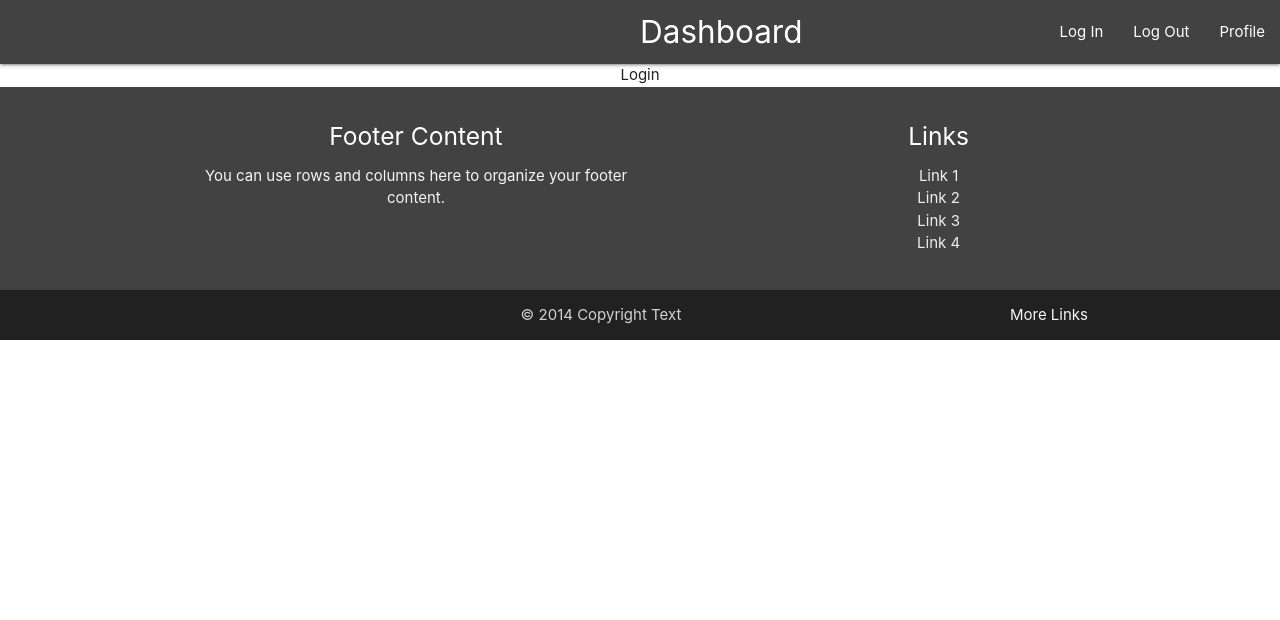
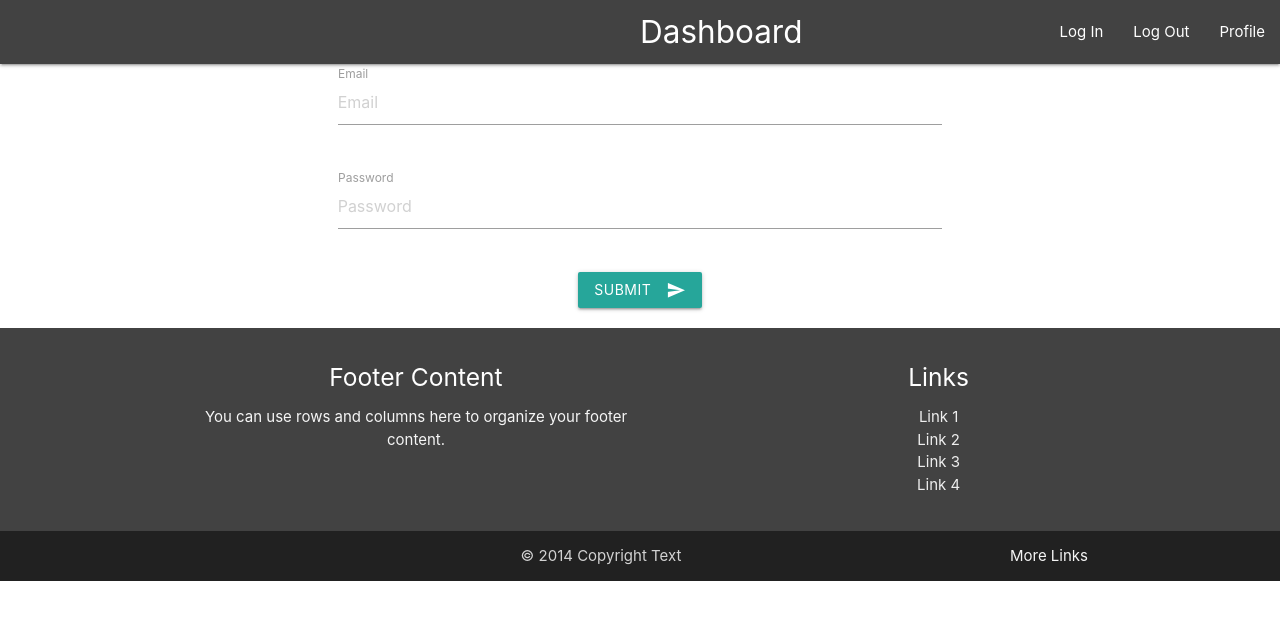
Before and after one commit to ryanoconnor285/fivexfive, a React (Create React App) app in the folder client/: page /login in a window 1280 px wide. Shown: the top 620 px of the page. Built offline with nearby package versions, Linux system fonts and the light colour scheme.

Commit message:
form, onchange, onsubmit

```diff
--- a/client/src/components/auth/Login.js
+++ b/client/src/components/auth/Login.js
@@ -1,9 +1,77 @@
 import React from 'react';
 
 class Login extends React.Component {
-  state = {  }
+  constructor(props) {
+    super(props);
+    this.state = {
+      email: '',
+      password: '',
+      errors: {}
+    }
+  }
+
+  onChange = (e) => {
+    this.setState({
+      [e.target.name]: e.target.value
+    });
+  }
+
+  onSubmit = (e) => {
+    e.preventDefault();
+
+    const newUser = {
+      email: this.state.email,
+      password: this.state.password
+    }
+
+    console.log(newUser)
+  }
+
   render() {
-    return ( <div>Login</div> );
+    return (
+      <div className="container">
+        <div className="row">
+          <form className="col s12" onSubmit={this.onSubmit}>
+            <div className="row">
+              <div className="input-field col s12">
+                <input
+                  placeholder="Email"
+                  name="email"
+                  value={this.state.email}
+                  id="email"
+                  type="email"
+                  className="validate"
+                  onChange={this.onChange}
+                />
+                <label htmlFor="email">Email</label>
+              </div>
+            </div>
+            <div className="row">
+              <div className="input-field col s12">
+                <input
+                  placeholder="Password"
+                  name="password"
+                  value={this.state.password}
+                  id="password"
+                  type="password"
+                  className="validate"
+                  onChange={this.onChange}
+                />
+                <label htmlFor="password">Password</label>
+              </div>
+            </div>
+            <button
+              className="btn waves-effect waves-light"
+              type="submit"
+              name="action"
+            >
+              Submit
+            <i className="material-icons right">send</i>
+            </button>
+          </form>
+        </div>
+      </div>
+    );
   }
 }
 
```
